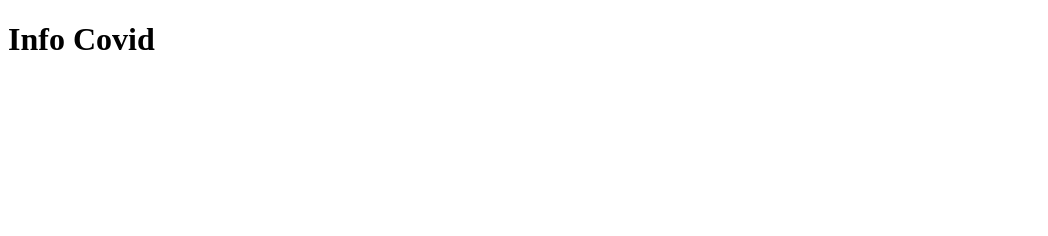
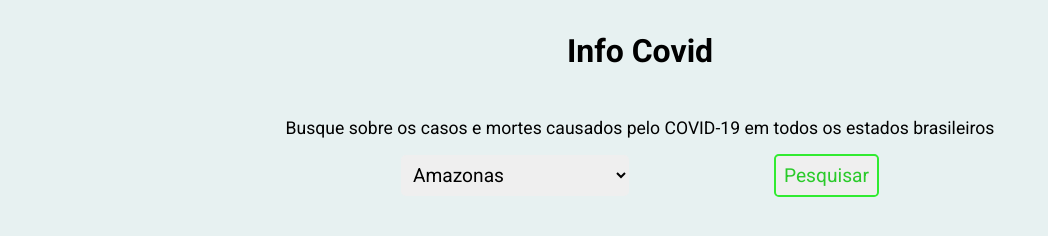
Before and after one commit to Gian-Lucas/info-covid, a plain HTML site: page src/index.html in a window 1280 px wide. Shown: the whole page, without its empty margins (0-1048 px from the left). Drawn offline with nearby package versions, Linux system fonts and the light colour scheme.

Commit message:
aplication implemented

```diff
--- a/src/index.html
+++ b/src/index.html
@@ -1,20 +1,74 @@
 <!DOCTYPE html>
 <html lang="pt-br">
+
 <head>
     <meta charset="UTF-8">
     <meta name="viewport" content="width=device-width, initial-scale=1.0">
     <title>Info Covid</title>
+    <link rel="preconnect" href="https://fonts.gstatic.com">
+    <link href="https://fonts.googleapis.com/css2?family=Roboto:wght@100;300;400;700&display=swap" rel="stylesheet">
     <link rel="stylesheet" href="style.css">
 </head>
+
 <body>
     <header>
         <h1>Info Covid</h1>
     </header>
 
     <main>
+        <p>Busque sobre os casos e mortes causados pelo COVID-19 em todos os estados brasileiros</p>
+        <form>
+            <select id="states">
+                <optgroup id="norte" label="Norte">
+                    <option value="am">Amazonas</option>
+                    <option value="rr">Roraima</option>
+                    <option value="ap">Amapá</option>
+                    <option value="pr">Pará</option>
+                    <option value="to">Tocantins</option>
+                    <option value="ro">Rondônia</option>
+                    <option value="ac">Acre</option>
+                </optgroup>
 
+                <optgroup id="nordeste" label="Nordeste">
+                    <option value="ma">Maranhão</option>
+                    <option value="pi">Piauí</option>
+                    <option value="ce">Ceará</option>
+                    <option value="rn">Rio Grande do Norte</option>
+                    <option value="pe">Pernanbuco</option>
+                    <option value="pb">Paraíba</option>
+                    <option value="se">Sergipe</option>
+                    <option value="al">Alagoas</option>
+                    <option value="ba">Bahia</option>
+                </optgroup>
+
+                <optgroup id="centro-oeste" label="Centro-Oeste">
+                    <option value="mt">Mato Grosso</option>
+                    <option value="ms">Mato Grosso do Sul</option>
+                    <option value="go">Goiás</option>
+                </optgroup>
+
+                <optgroup id="sudeste" label="Sudeste">
+                    <option value="sp">São Paulo</option>
+                    <option value="rj">Rio de Janeiro</option>
+                    <option value="es">Espírito Santo</option>
+                    <option value="mg">Minas Gerais</option>
+                </optgroup>
+
+                <optgroup id="sul" label="Sul">
+                    <option value="pr">Paraná</option>
+                    <option value="rs">Rio Grande do Sul</option>
+                    <option value="sc">Santa Catarina</option>
+                </optgroup>
+            </select>
+
+            <button id="button">Pesquisar</button>
+        </form>
+
+        <div id="result" class="closed"></div>
     </main>
 
+    <script src="https://cdn.jsdelivr.net/npm/axios/dist/axios.min.js"></script>
     <script src="script.js"></script>
 </body>
+
 </html>
--- a/src/script.js
+++ b/src/script.js
@@ -0,0 +1,36 @@
+const divResult = document.querySelector('#result');
+const button = document.querySelector('#button');
+const states = document.querySelector('#states');
+
+async function renderState() {
+    try {
+        const response = await axios.get(`https://covid19-brazil-api.now.sh/api/report/v1/brazil/uf/${states.value}`);
+        console.log(response.data);
+
+        const state = response.data.state;
+        const cases = response.data.cases;
+        const deaths = response.data.deaths;
+
+        divResult.innerHTML = `
+            <h1>${state}</h1>
+            <div>
+                <strong>Casos:</strong>
+                <span>${cases.toLocaleString('pt-br')}</span>
+            </div>
+            <div>
+                <strong>Mortes:</strong>
+                <span>${deaths.toLocaleString('pt-br')}</span>
+            </div>
+            `;
+        divResult.classList.remove('closed');
+
+    } catch (error) {
+        console.error(error);
+    }
+}
+
+button.addEventListener('click', (e) => {
+    e.preventDefault();
+
+    renderState();
+});
--- a/src/style.css
+++ b/src/style.css
@@ -0,0 +1,85 @@
+* {
+    margin: 0;
+    padding: 0;
+    box-sizing: border-box;
+    font-family: 'Roboto', sans-serif;
+}
+body {
+    background: #e7f1f1;
+}
+
+/* HEADER */
+header {
+    text-align: center;
+    padding: 2rem;
+}
+
+/* MAIN */
+main {
+    max-width: 800px;
+    width: 90%;
+    margin: auto;
+    text-align: center;
+    padding: 1rem;
+}
+main p {
+    font-size: 1.1rem;
+}
+main form {
+    margin-top: 1rem;
+    display: flex;
+    align-items: center;
+    justify-content: space-evenly;
+    flex-wrap: wrap;
+}
+select {
+    outline: none;
+    padding: 0.5rem;
+    font-size: 1.2rem;
+    border: none;
+    border-radius: 0.3rem;
+    cursor: pointer;
+    margin-bottom: 1rem;
+}
+button {
+    margin-bottom: 1rem;
+    padding: 0.5rem;
+    font-size: 1.2rem;
+
+    color: #2aca2a;
+
+    border-radius: 0.3rem;
+    border: 2px solid #31eb31;
+
+    cursor: pointer;
+    transition: 0.2s;
+    outline: none;
+}
+button:hover {
+    background-color: #31eb31;
+    color: #fff;
+}
+
+/* RESULT */
+#result {
+    padding: 0.5rem;
+    background-color: #a9b9ee;
+    border-radius: 0.3rem;
+    margin-top: 2rem;
+    transition: 0.3s;
+    cursor: default;
+
+}
+#result:hover {
+    background-color: #8ea4ec;
+}
+#result h1 {
+    margin-bottom: 1rem;
+}
+#result span, strong {
+    font-size: 1.4rem;
+}
+
+#result.closed {
+    display: none;
+}
```
